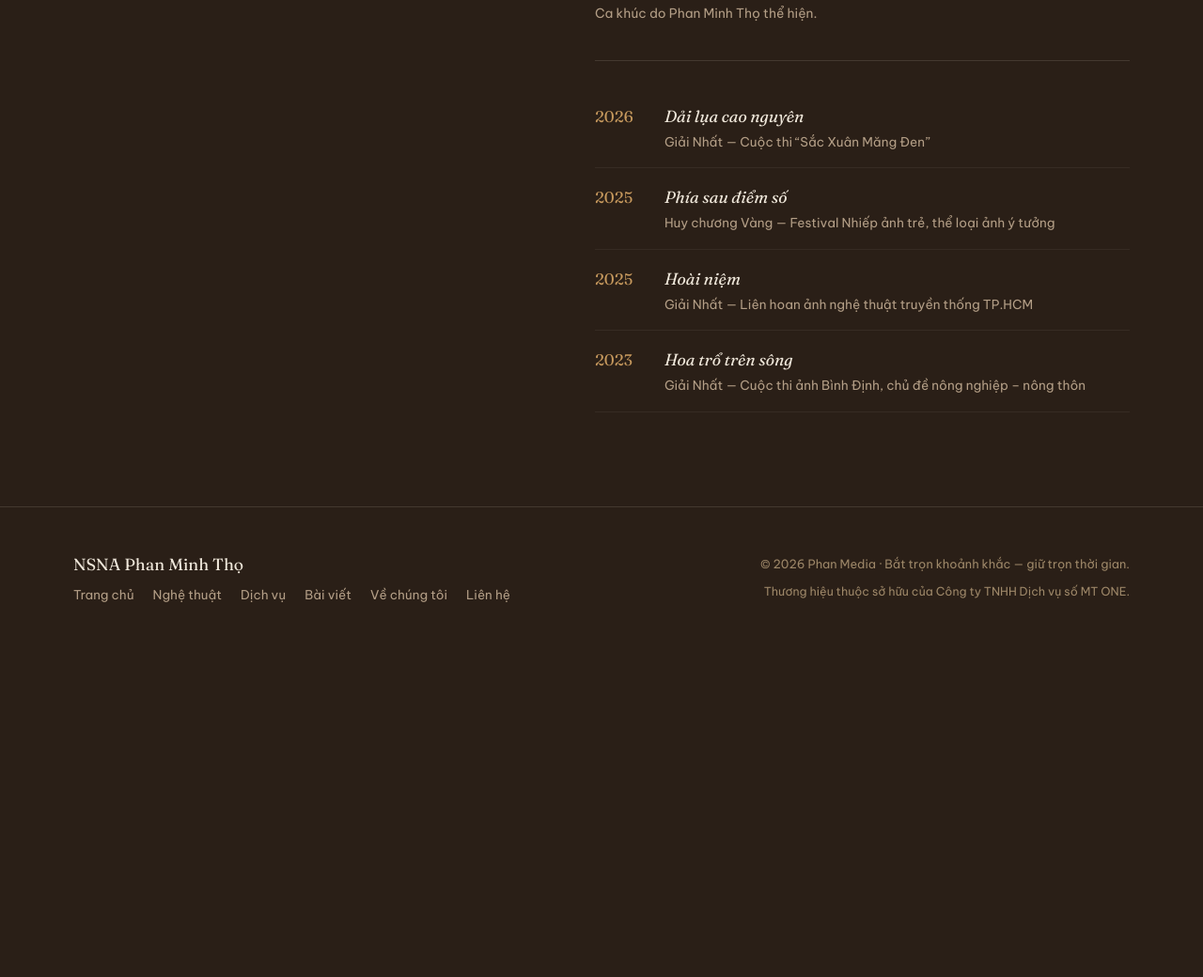
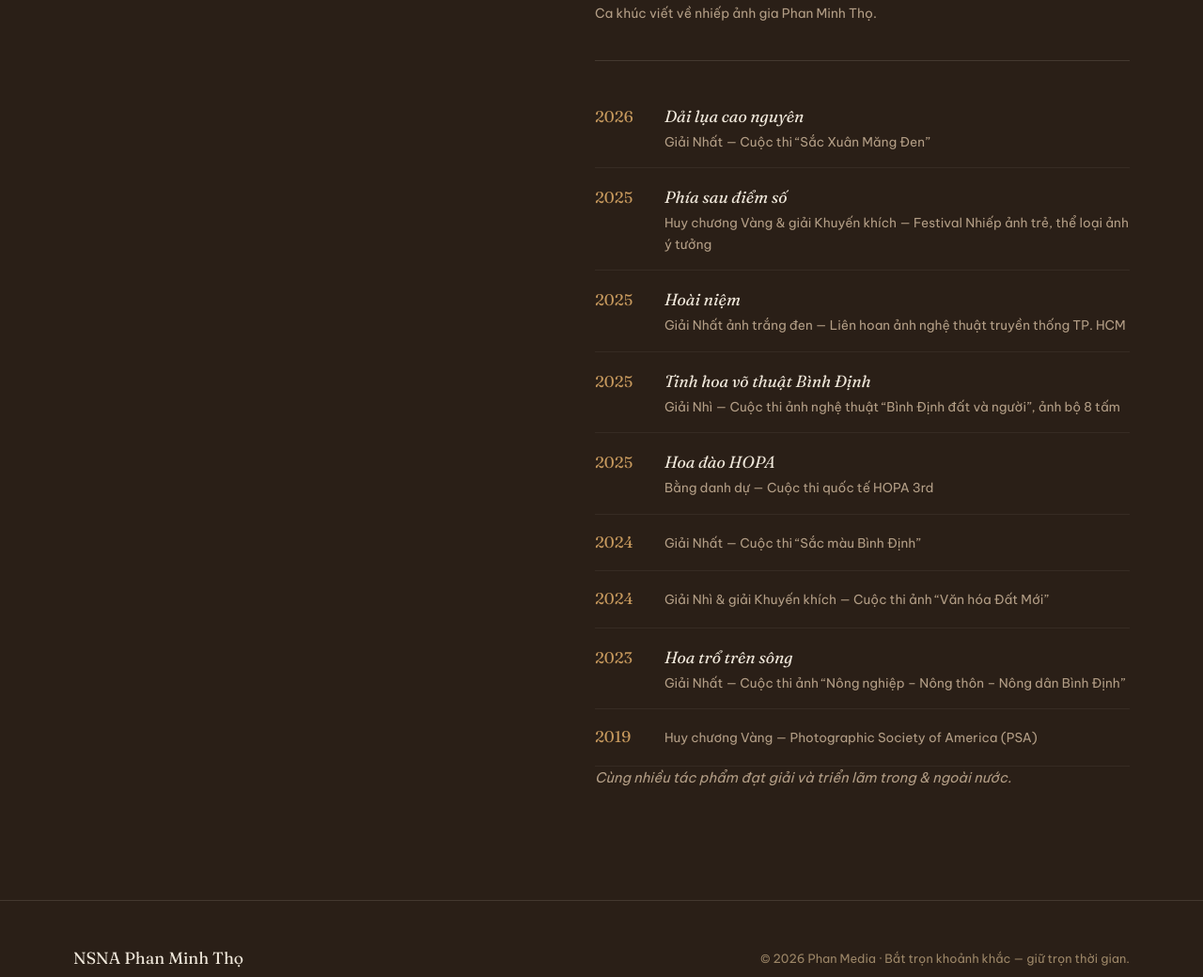
Before and after one commit to viecnha247vn/minhthophoto, an Eleventy site: page src/ve-chung-toi.njk in a window 1280 px wide. Shown: the part 1929-2969 px from the top of the page at 94% size. Before the commit the page ends 2620 px from the top, so only its background shows below. Built offline with nearby package versions, Linux system fonts and the light colour scheme; Eleventy itself is replaced by a stand-in of ours; files that its build step writes are made by us from their sources; what image-size would draw is missing.

Commit message:
Add files via upload

```diff
--- a/src/ve-chung-toi.njk
+++ b/src/ve-chung-toi.njk
@@ -44,15 +44,21 @@ mo_ta_seo: >
               allow="accelerometer; autoplay; clipboard-write; encrypted-media; gyroscope; picture-in-picture; web-share"
               referrerpolicy="strict-origin-when-cross-origin"></iframe>
           </div>
-          <figcaption>Ca khúc do Phan Minh Thọ thể hiện.</figcaption>
+          <figcaption>Ca khúc viết về nhiếp ảnh gia Phan Minh Thọ.</figcaption>
         </figure>
 
         <ul class="awards-list">
           <li><span class="yr">2026</span><div class="d"><div class="nm">Dải lụa cao nguyên</div><div class="ds">Giải Nhất — Cuộc thi “Sắc Xuân Măng Đen”</div></div></li>
-          <li><span class="yr">2025</span><div class="d"><div class="nm">Phía sau điểm số</div><div class="ds">Huy chương Vàng — Festival Nhiếp ảnh trẻ, thể loại ảnh ý tưởng</div></div></li>
-          <li><span class="yr">2025</span><div class="d"><div class="nm">Hoài niệm</div><div class="ds">Giải Nhất — Liên hoan ảnh nghệ thuật truyền thống TP.HCM</div></div></li>
-          <li><span class="yr">2023</span><div class="d"><div class="nm">Hoa trổ trên sông</div><div class="ds">Giải Nhất — Cuộc thi ảnh Bình Định, chủ đề nông nghiệp – nông thôn</div></div></li>
+          <li><span class="yr">2025</span><div class="d"><div class="nm">Phía sau điểm số</div><div class="ds">Huy chương Vàng &amp; giải Khuyến khích — Festival Nhiếp ảnh trẻ, thể loại ảnh ý tưởng</div></div></li>
+          <li><span class="yr">2025</span><div class="d"><div class="nm">Hoài niệm</div><div class="ds">Giải Nhất ảnh trắng đen — Liên hoan ảnh nghệ thuật truyền thống TP. HCM</div></div></li>
+          <li><span class="yr">2025</span><div class="d"><div class="nm">Tinh hoa võ thuật Bình Định</div><div class="ds">Giải Nhì — Cuộc thi ảnh nghệ thuật “Bình Định đất và người”, ảnh bộ 8 tấm</div></div></li>
+          <li><span class="yr">2025</span><div class="d"><div class="nm">Hoa đào HOPA</div><div class="ds">Bằng danh dự — Cuộc thi quốc tế HOPA 3rd</div></div></li>
+          <li><span class="yr">2024</span><div class="d"><div class="ds">Giải Nhất — Cuộc thi “Sắc màu Bình Định”</div></div></li>
+          <li><span class="yr">2024</span><div class="d"><div class="ds">Giải Nhì &amp; giải Khuyến khích — Cuộc thi ảnh “Văn hóa Đất Mới”</div></div></li>
+          <li><span class="yr">2023</span><div class="d"><div class="nm">Hoa trổ trên sông</div><div class="ds">Giải Nhất — Cuộc thi ảnh “Nông nghiệp – Nông thôn – Nông dân Bình Định”</div></div></li>
+          <li><span class="yr">2019</span><div class="d"><div class="ds">Huy chương Vàng — Photographic Society of America (PSA)</div></div></li>
         </ul>
+        <p class="awards-note">Cùng nhiều tác phẩm đạt giải và triển lãm trong &amp; ngoài nước.</p>
       </div>
     </div>
   </div>
```
